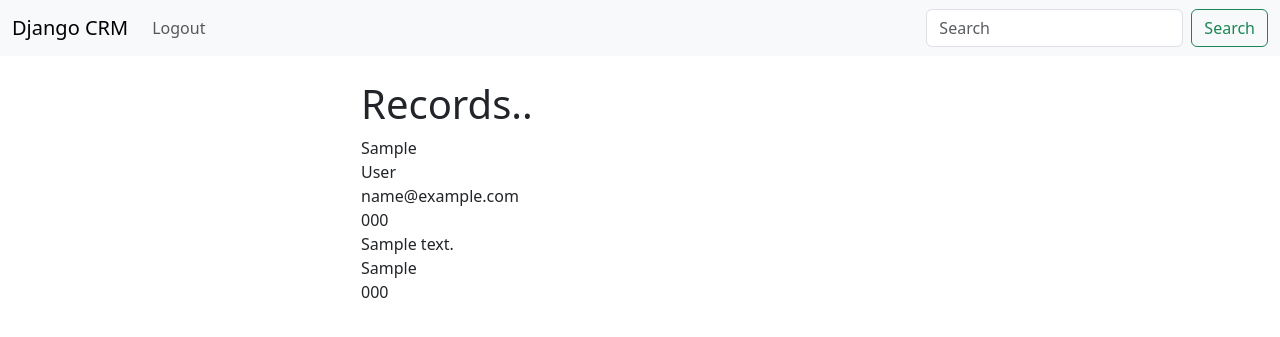
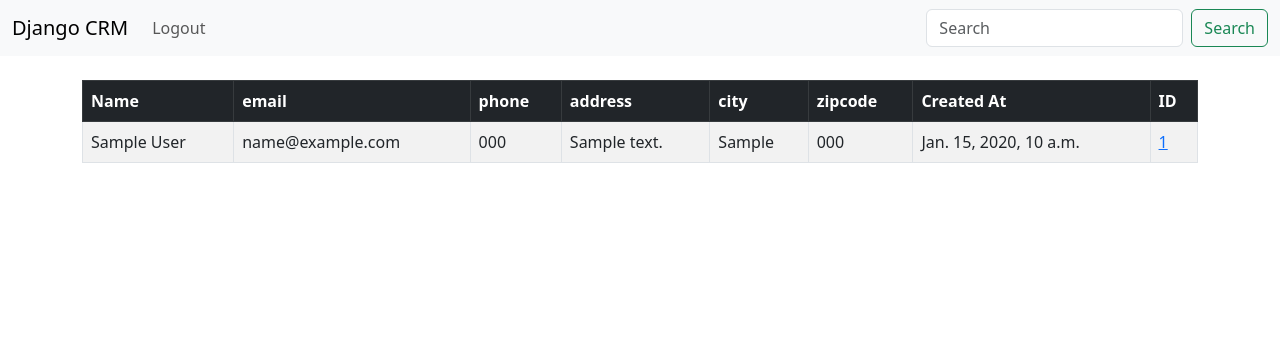
Before and after one commit to KweeTang/Django-CRM, a Django app: page / in a window 1280 px wide. Shown: the top 337 px of the page. Run offline with Django 4.2, Linux system fonts and the light colour scheme; a user stored in the database is signed in; tables that the repository leaves empty hold one stand-in row (values such as "Sample post").

Commit message:
Customer Record

```diff
--- a/website/templates/home.html
+++ b/website/templates/home.html
@@ -2,28 +2,46 @@
 
 {% block content %}
 
-<div class="col-md-6 offset-md-3">
-
 {% if user.is_authenticated %}
 
-<h1>Records..</h1>
-{% if records %}
-    {% for record in records %}
-        {{record.first_name}} <br/>
-        {{record.last_name}} <br/>
-        {{record.email}} <br/>
-        {{record.phone}} <br/>
-        {{record.address}} <br/>
-        {{record.city}} <br/>
-        {{record.zipcode}} <br/> <br/
+<table class="table table-striped table-hover table-bordered">
+    <thead class="table-dark">
+      <tr>
+        <th scope="col">Name</th>
+        <th scope="col">email</th>
+        <th scope="col">phone</th>
+        <th scope="col">address</th>
+        <th scope="col">city</th>
+        <th scope="col">zipcode</th>
+        <th scope="col">Created At</th>
+        <th scope="col">ID</th>
+      </tr>
+
+    </thead>
+    <tbody>
+       <tr>
+        {% if records %}
+            {% for record in records %}
+                <td>{{record.first_name}}
+                    {{record.last_name}}</td>
+                <td>{{record.email}}</td>
+                <td>{{record.phone}}</td>
+                <td>{{record.address}}</td>
+                <td>{{record.city}}</td>
+                <td>{{record.zipcode}}</td>
+                <td>{{record.created_at}}</td>
+                <td><a href="{%url 'record' record.id %}">{{record.id}}</a></td>
+        </tr>
     {% endfor %}
 {% endif %}
-
+      </tr>
+    </tbody>
+  </table>
 {% else %}
 
+<div class="col-md-6 offset-md-3">
 <h1>Login</h1>
 <br/>
-
 
 <form method="POST" action="{% url 'home' %}">
     {% csrf_token %}
@@ -43,7 +61,7 @@
     <button type="submit" class="btn btn-primary">Login</button>
 </form>
 
-{% endif %}
 </div>
 
+{% endif %}
 {% endblock %}
--- a/website/templates/register.html
+++ b/website/templates/register.html
@@ -1,3 +1,7 @@
+{% extends 'base.html' %}
+
+{% block content %}
+
 
 <div class="col-md-6 offset-md-3">
     <h1>Register</h1>
@@ -23,3 +27,5 @@
           <button type="submit" class="btn btn-secondary">Register</button>
     </form>
 </div>
+
+{% endblock %}
--- a/website/urls.py
+++ b/website/urls.py
@@ -6,4 +6,5 @@ urlpatterns = [
     #path("login/", views.login_user, name='login'),
     path("logout/", views.logout_user, name='logout'),
     path("register/", views.register_user, name='register'),
+    path("record/<int:pk>", views.customer_record, name='record'),
 ]
--- a/website/views.py
+++ b/website/views.py
@@ -49,3 +49,12 @@ def register_user(request):
         return render(request, 'register.html', {'form':form})
 
     return render(request, 'register.html', {})
+
+def customer_record(request, pk):
+    if request.user.is_authenticated:
+        # Look up records
+        customer_record = Record.objects.get(id=pk)
+        return render(request, 'record.html', {'customer_record': customer_record})
+    else:
+        messages.success(request, "You must be logged in to view that page!")
+        return redirect('home')
```
Also changed, not shown: website/templates/record.html (added, +18 -0 lines).
